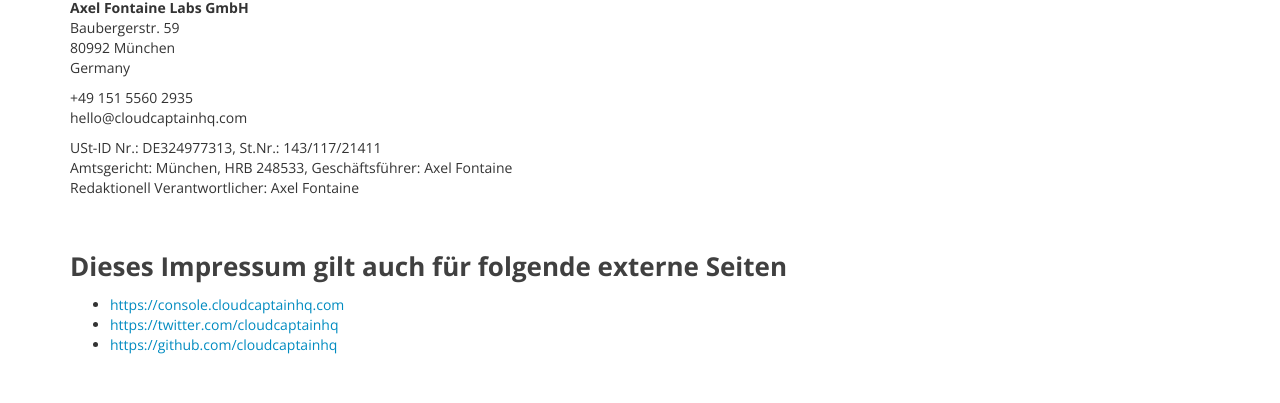
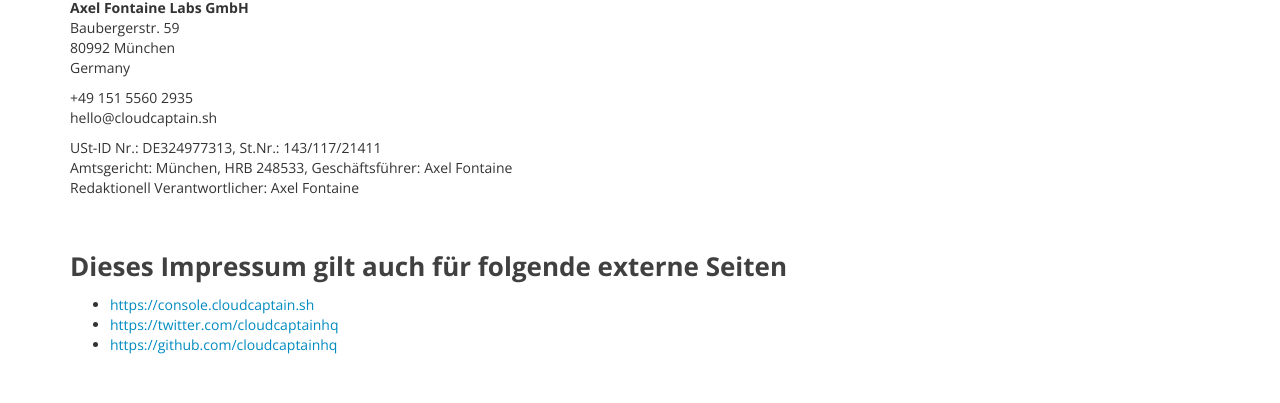
Before and after one commit to cloudcaptainhq/cloudcaptainhq.github.io, a Jekyll site: the page built from impressum.html, in a window 1280 px wide. Shown: the part 183-586 px from the top of the page. Built offline with Jekyll 4.4.1, drawn with Linux system fonts in a browser that asks for light colours.

Commit message:
Updated to https://cloudcaptain.sh

```diff
--- a/impressum.html
+++ b/impressum.html
@@ -14,7 +14,7 @@ subtitle : ''
 
     <p>
         +49 151 5560 2935<br/>
-        hello@cloudcaptainhq.com
+        hello@cloudcaptain.sh
     </p>
 
     <p>
@@ -25,7 +25,7 @@ subtitle : ''
 
     <p class="doc-section">Dieses Impressum gilt auch für folgende externe Seiten</p>
     <ul>
-        <li><a href="https://console.cloudcaptainhq.com">https://console.cloudcaptainhq.com</a></li>
+        <li><a href="https://console.cloudcaptain.sh">https://console.cloudcaptain.sh</a></li>
         <li><a href="https://twitter.com/cloudcaptainhq">https://twitter.com/cloudcaptainhq</a></li>
         <li><a href="https://github.com/cloudcaptainhq">https://github.com/cloudcaptainhq</a></li>
     </ul>
```
Also changed, not shown: README.md, 1 other file.
